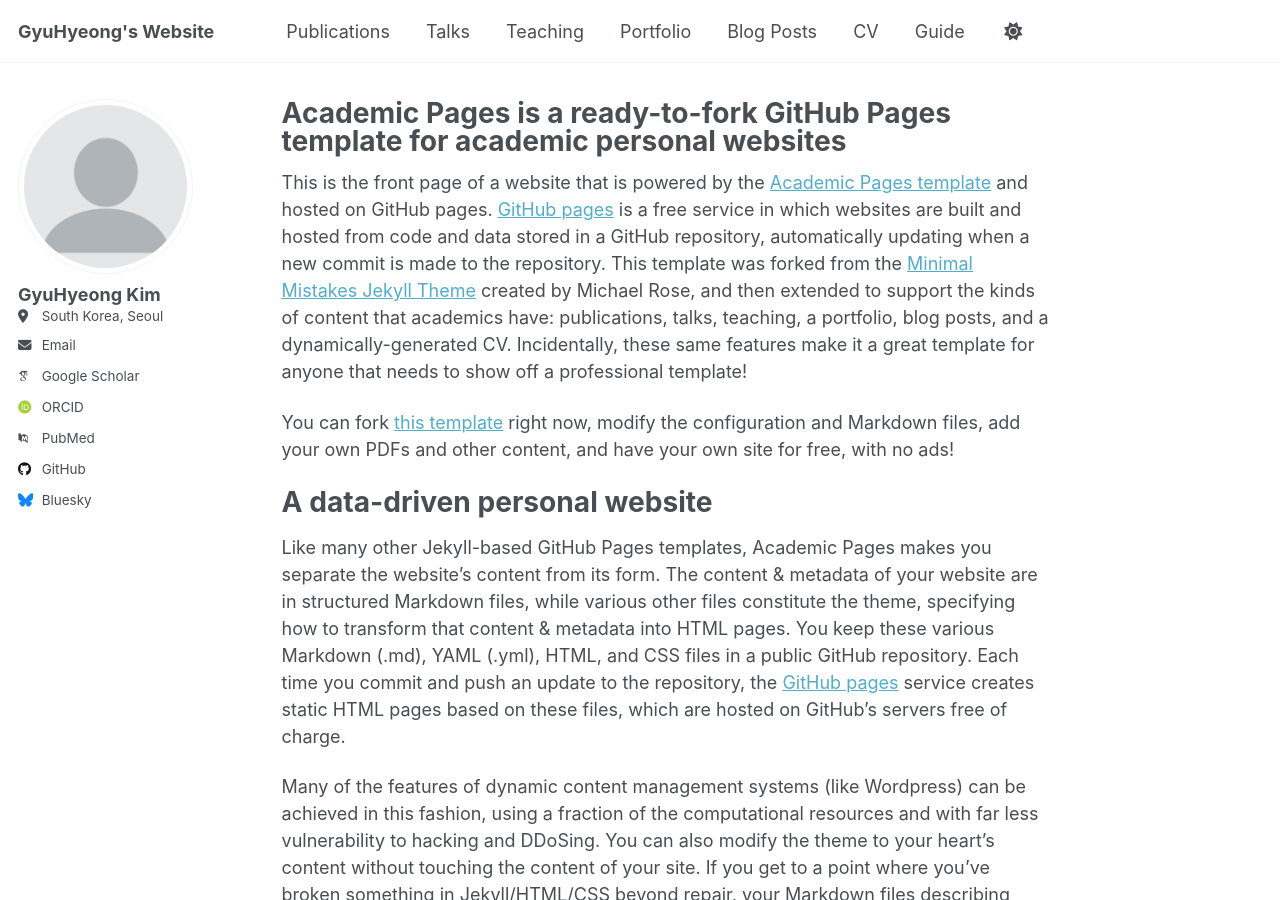
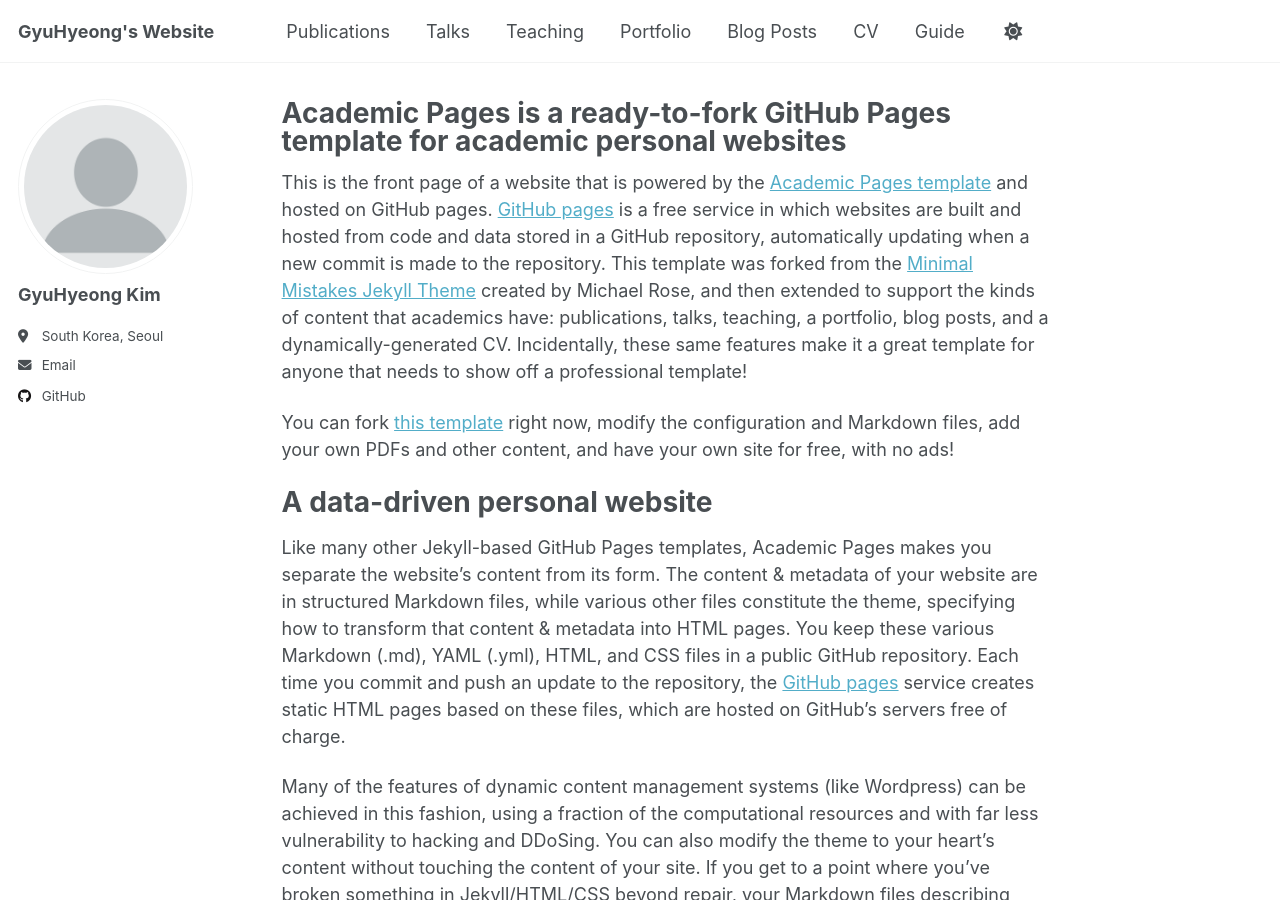
Before and after one commit to GyuHyeong-Kim/GyuHyeong-Kim.github.io, a Jekyll site: the page built from _pages/about.md, in a window 1280 px wide and 900 px high. Built offline with Jekyll 4.4.1, drawn with Linux system fonts in a browser that asks for light colours; some web fonts are replaced; a script that is not in the unit is left out.

Commit message:
Update _config.yml

```diff
--- a/_config.yml
+++ b/_config.yml
@@ -15,7 +15,7 @@
 description              : &description "personal description"
 url                      : "https://GyuHyeong-Kim.github.io"
 baseurl                  : "" # the subpath of your site, e.g. "/blog"
-repository               : "academicpages/academicpages.github.io"
+repository               : "GyuHyeong-Kim/GyuHyeong-Kim.github.io"
 
 # Site Author - The following control what appear as part of the author content on the side bar.
 #               If a field is blank the icon and link will not appear, otherwise it will be shown.
@@ -25,7 +25,7 @@
   avatar           : "profile.png"
   name             : "GyuHyeong Kim"
   pronouns         :
-  bio              :
+  bio              : ""
   location         : "South Korea, Seoul"
   employer         :
   uri              : # URL
@@ -34,12 +34,12 @@
   # Academic websites
   academia         : # URL
   arxiv            : # URL - Update with the correct link to your profile
-  googlescholar    : "https://scholar.google.com/citations?user=PS_CX0AAAAAJ"
+  googlescholar    : # "https://scholar.google.com/citations?user=PS_CX0AAAAAJ"
   inspire-hep      : # URL
   impactstory      : # URL
-  orcid            : "http://orcid.org/yourorcidurl"
+  orcid            : # "http://orcid.org/yourorcidurl"
   semantic         : # URL
-  pubmed           : "https://www.ncbi.nlm.nih.gov/pubmed/?term=john+snow"
+  pubmed           : # "https://www.ncbi.nlm.nih.gov/pubmed/?term=john+snow"
   researchgate     : # URL
   scopus           : # URL
 
@@ -47,13 +47,13 @@
   bitbucket        : # Username - Update with your username on the site
   codepen          : # Username
   dribbble         : # Username
-  github           : "academicpages"
+  github           : "GyuHyeong-Kim"
   kaggle           : # Username
   stackoverflow    : # User number or user number and name (i.e., use "1" or "1/jeff-atwood")
 
   # Social media
   artstation       : # Username
-  bluesky          : "bsky.app" # Replace this with you Bluesky username
+  bluesky          : # "bsky.app" # Replace this with you Bluesky username
   facebook         : # Username
   flickr           : # Username
   foursquare       : # Username
```
